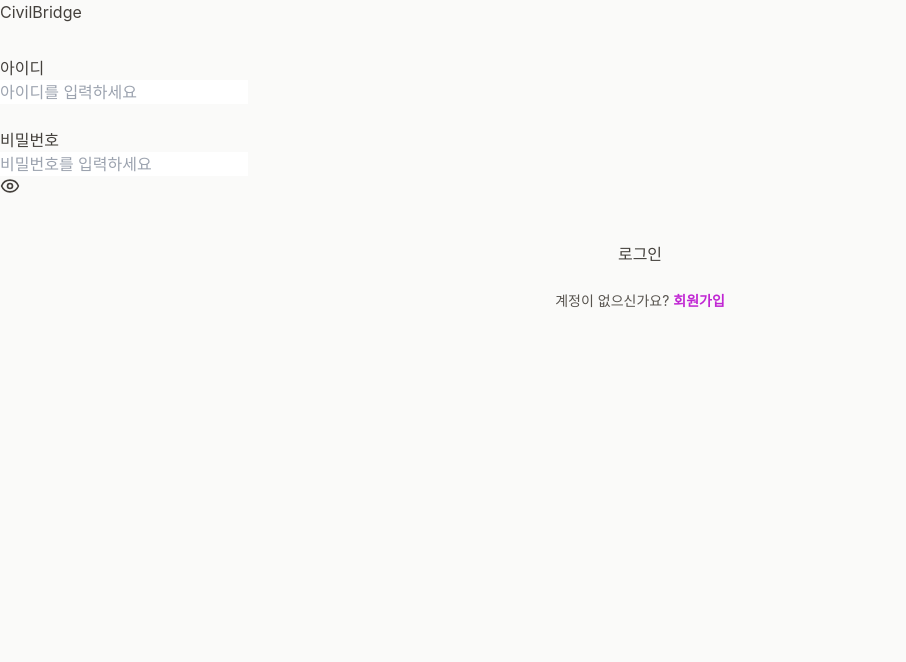
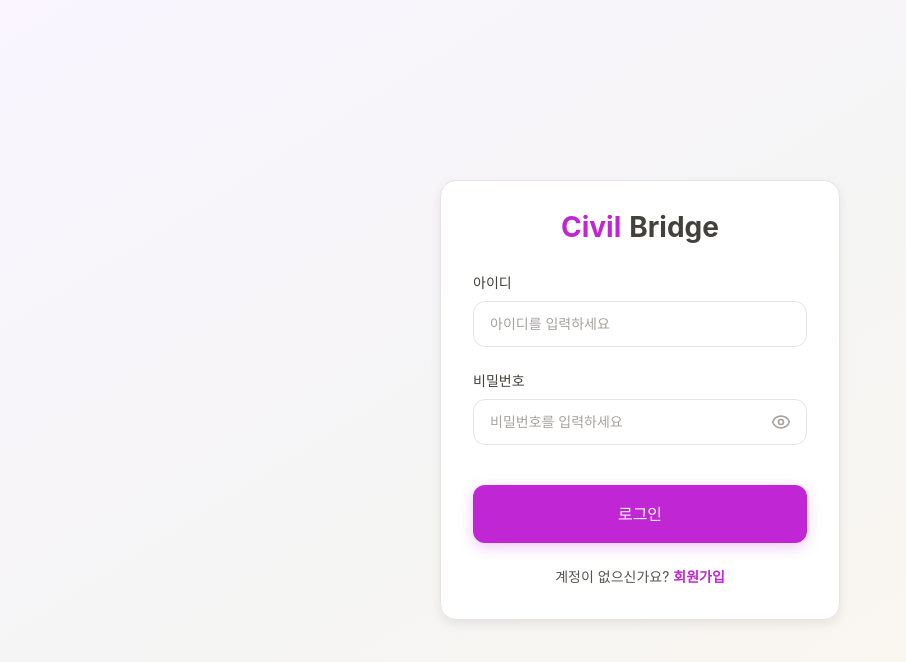
Before and after one commit to civil-bridge/Civil-Bridge-FE, a React (Vite) app: page /login in a window 1280 px wide. Shown: the top 662 px of the page, without its empty margins (0-906 px from the left). Built offline with nearby package versions, Linux system fonts and the light colour scheme; a web font is replaced by a local one.

Commit message:
refactor: 전체 컴포넌트 및 페이지를 Tailwind CSS로 전환
- Button, Input, Logo 등 공통 컴포넌트 Tailwind 기반 리팩토링
- SignupPage 및 LoginPage 레이아웃을 Tailwind 유틸리티 클래스로 전환
- 정적 CSS 의존성 제거 및 스타일 일관성 확보

```diff
--- a/src/components/common/Button.tsx
+++ b/src/components/common/Button.tsx
@@ -14,13 +14,24 @@ const Button: React.FC<ButtonProps> = ({
   children,
   ...props
 }) => {
-  const variantClass = `btn-${variant}`;
-  const sizeClass = `btn-${size}`;
-  const widthClass = fullWidth ? 'w-full' : '';
+  const baseStyles = 'inline-flex items-center justify-center font-medium transition-all duration-200 rounded-xl cursor-pointer border border-transparent whitespace-nowrap disabled:opacity-50 disabled:cursor-not-allowed';
+
+  const variants = {
+    primary: 'bg-primary-500 text-white shadow-[0_4px_14px_rgba(192,38,211,0.25)] hover:bg-primary-600 active:bg-primary-700',
+    secondary: 'bg-transparent text-primary-500 border-primary-300 hover:bg-primary-50',
+    ghost: 'bg-transparent text-neutral-600 rounded-lg hover:bg-neutral-100',
+  };
+
+  const sizes = {
+    md: 'px-6 py-3 text-sm',
+    lg: 'px-8 py-4 text-base',
+  };
+
+  const widthStyle = fullWidth ? 'w-full' : '';
 
   return (
     <button
-      className={`btn ${variantClass} ${sizeClass} ${widthClass} ${className}`}
+      className={`${baseStyles} ${variants[variant]} ${sizes[size]} ${widthStyle} ${className}`}
       {...props}
     >
       {children}
--- a/src/components/common/Input.tsx
+++ b/src/components/common/Input.tsx
@@ -19,21 +19,22 @@ const Input: React.FC<InputProps> = ({
     ...props
 }) => {
     return (
-        <div className={`input-container ${className}`}>
+        <div className={`flex flex-col gap-2 ${className}`}>
             {label && (
-                <label htmlFor={id} className="input-label">
+                <label htmlFor={id} className="text-sm font-medium text-neutral-700">
                     {label}
                 </label>
             )}
-            <div className="input-wrapper">
-                <div className="input-field-container">
+            <div className="flex gap-2 items-stretch">
+                <div className="relative flex-grow">
                     <input
                         id={id}
-                        className={`input-field ${error ? 'error' : ''} ${innerAction ? 'has-inner-action' : ''}`}
+                        className={`w-full bg-white border rounded-xl py-3 px-4 text-sm text-neutral-800 transition-all outline-none placeholder:text-neutral-400 focus:border-primary-400 focus:ring-3 focus:ring-primary-100 disabled:bg-neutral-100 disabled:cursor-not-allowed ${error ? 'border-error' : 'border-neutral-200'
+                            } ${innerAction ? 'pr-11' : ''}`}
                         {...props}
                     />
                     {innerAction && (
-                        <div className="input-inner-action">
+                        <div className="absolute right-3 top-1/2 -translate-y-1/2 flex items-center justify-center z-10">
                             {innerAction}
                         </div>
                     )}
@@ -44,9 +45,9 @@ const Input: React.FC<InputProps> = ({
                     </div>
                 )}
             </div>
-            {error && <p className="helper-text error">{error}</p>}
+            {error && <p className="text-xs text-error">{error}</p>}
             {successMessage && !error && (
-                <p className="helper-text success">{successMessage}</p>
+                <p className="text-xs text-success">{successMessage}</p>
             )}
         </div>
     );
--- a/src/components/common/Logo.tsx
+++ b/src/components/common/Logo.tsx
@@ -2,9 +2,9 @@ import React from 'react';
 
 const Logo: React.FC<{ className?: string }> = ({ className = '' }) => {
     return (
-        <div className={`logo-container ${className}`}>
-            <span className="logo-civil">Civil</span>
-            <span className="logo-bridge">Bridge</span>
+        <div className={`flex items-center justify-center gap-2 font-sans text-[28px] font-bold leading-none ${className}`}>
+            <span className="text-primary-500">Civil</span>
+            <span className="text-neutral-700">Bridge</span>
         </div>
     );
 };
--- a/src/pages/LoginPage.tsx
+++ b/src/pages/LoginPage.tsx
@@ -48,8 +48,8 @@ const LoginPage: React.FC = () => {
     };
 
     return (
-        <div className="page-container">
-            <div className="card">
+        <div className="min-h-screen flex items-center justify-center bg-gradient-to-br from-[#FAF5FF] via-[#F5F5F4] to-[#FFF7ED] py-10 px-4">
+            <div className="w-full max-w-[400px] bg-white p-8 rounded-2xl border border-neutral-200 shadow-[0_4px_12px_rgba(0,0,0,0.08)]">
                 <Logo className="mb-8" />
 
                 <form onSubmit={handleSubmit} className="flex flex-col gap-6">
@@ -78,7 +78,7 @@ const LoginPage: React.FC = () => {
                             <button
                                 type="button"
                                 onClick={() => setShowPassword(!showPassword)}
-                                className="input-toggle-btn"
+                                className="bg-transparent border-none p-1 cursor-pointer flex items-center justify-center text-neutral-400 hover:text-neutral-600 transition-colors outline-none"
                                 aria-label={showPassword ? '비밀번호 숨기기' : '비밀번호 보기'}
                             >
                                 {showPassword ? <EyeOff size={20} /> : <Eye size={20} />}
@@ -91,9 +91,9 @@ const LoginPage: React.FC = () => {
                     </Button>
                 </form>
 
-                <p className="text-center mt-6" style={{ fontSize: '14px', color: 'var(--neutral-600)' }}>
+                <p className="text-center mt-6 text-sm text-neutral-600">
                     계정이 없으신가요?{' '}
-                    <Link to="/signup" style={{ color: 'var(--primary-500)', fontWeight: '600' }}>
+                    <Link to="/signup" className="text-primary-500 font-semibold hover:text-primary-600 transition-colors">
                         회원가입
                     </Link>
                 </p>
--- a/src/pages/SignupPage.tsx
+++ b/src/pages/SignupPage.tsx
@@ -155,8 +155,8 @@ const SignupPage: React.FC = () => {
     };
 
     return (
-        <div className="page-container">
-            <div className="card">
+        <div className="min-h-screen flex items-center justify-center bg-gradient-to-br from-[#FAF5FF] via-[#F5F5F4] to-[#FFF7ED] py-10 px-4">
+            <div className="w-full max-w-[400px] bg-white p-8 rounded-2xl border border-neutral-200 shadow-[0_4px_12px_rgba(0,0,0,0.08)]">
                 <Logo className="mb-8" />
 
                 <form onSubmit={handleSubmit} className="flex flex-col gap-6">
@@ -299,9 +299,9 @@ const SignupPage: React.FC = () => {
                     </Button>
                 </form>
 
-                <p className="text-center mt-6" style={{ fontSize: '14px', color: 'var(--neutral-600)' }}>
+                <p className="text-center mt-6 text-sm text-neutral-600">
                     이미 계정이 있으신가요?{' '}
-                    <Link to="/login" style={{ color: 'var(--primary-500)', fontWeight: '600' }}>
+                    <Link to="/login" className="text-primary-500 font-semibold hover:text-primary-600 transition-colors">
                         로그인
                     </Link>
                 </p>
```
